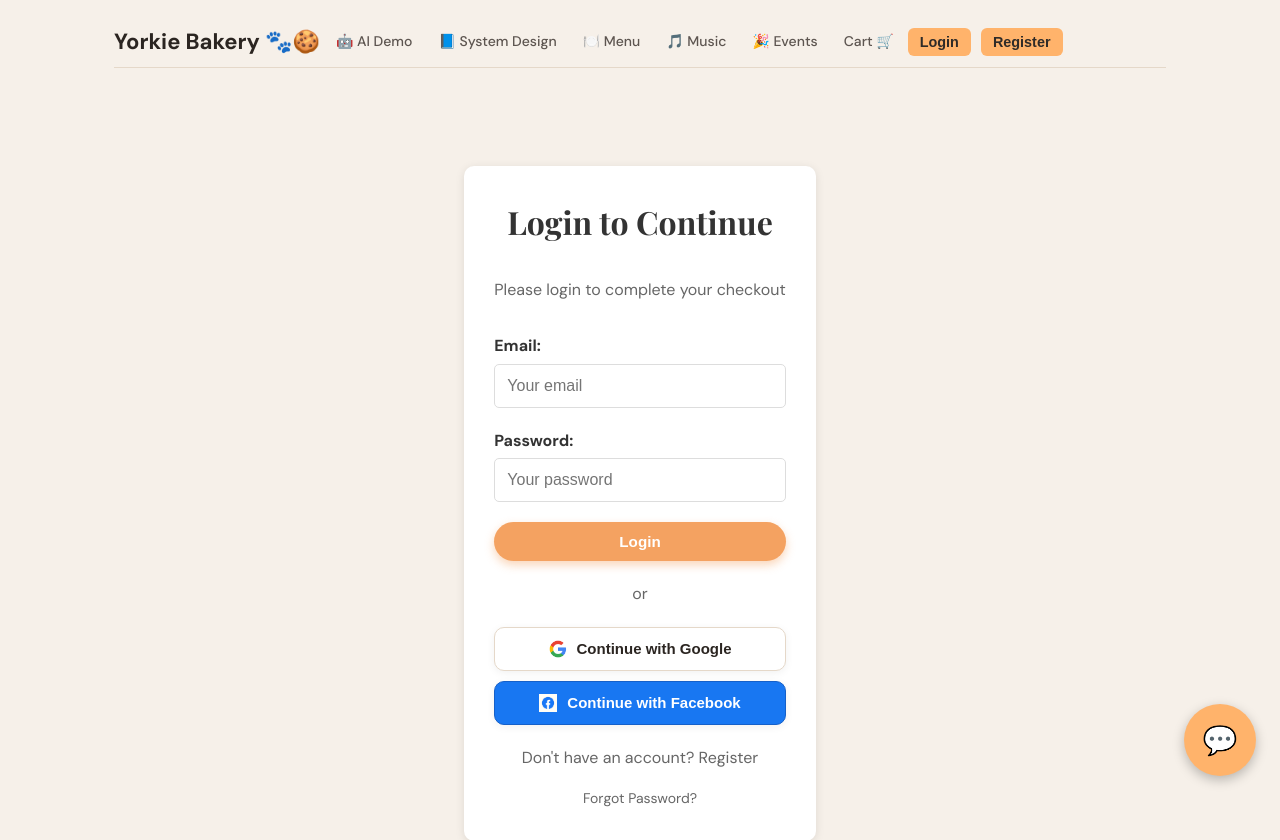
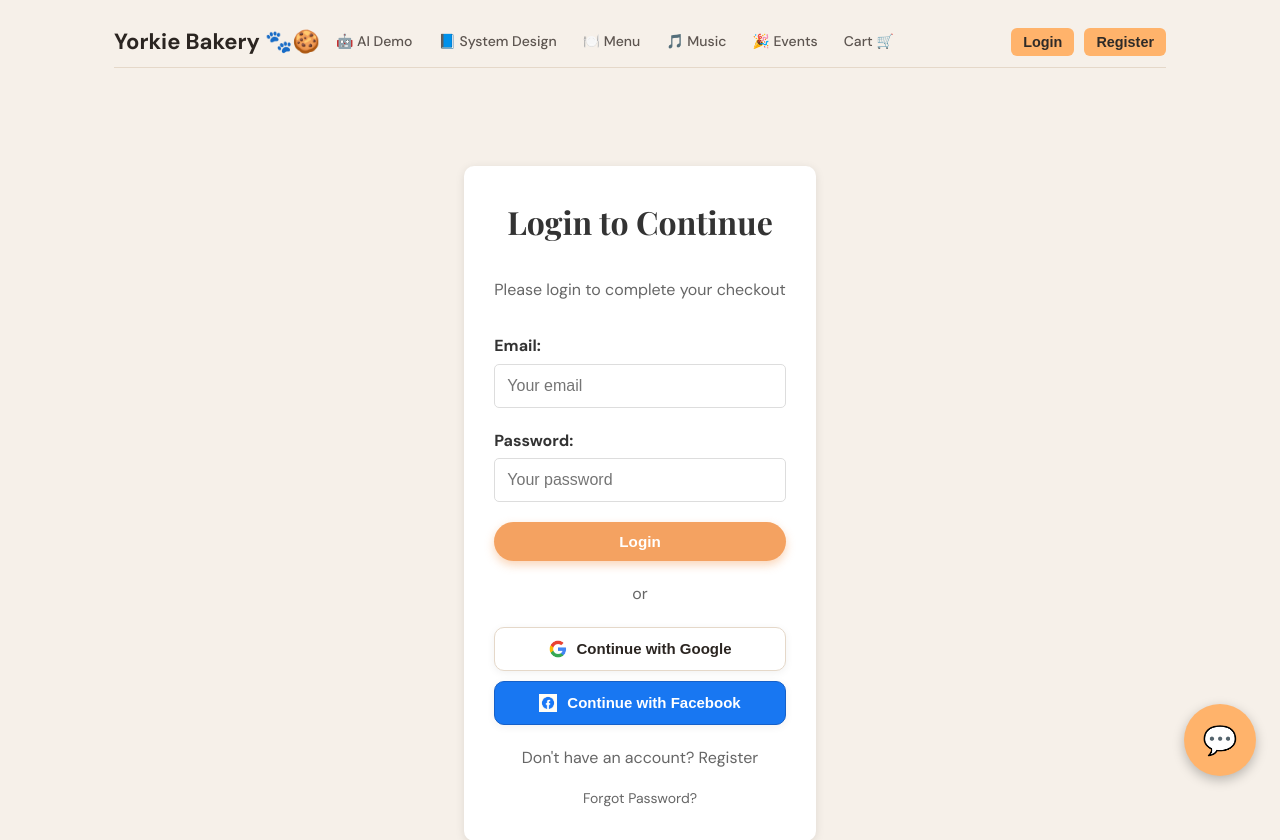
Before and after one commit to sikun-peng/yorkiebakery-api, a FastAPI app: page /auth/login?redirect_url=/cart/checkout in a window 1280 px wide. Shown: the top 840 px of the page. Run offline with FastAPI, Linux system fonts and the light colour scheme.

Commit message:
update for CDN and ui

```diff
--- a/app/static/styles.css
+++ b/app/static/styles.css
@@ -189,23 +189,29 @@ h1, h2, h3, h4 {
   display: flex;
   align-items: center;
   justify-content: flex-start;
-  gap: 14px;
-  flex-wrap: wrap;
+  gap: 16px;
+  flex-wrap: nowrap;
   flex: 1;
   margin-left: 16px;
+  min-width: 0;
 }
 
 .nav-primary {
   display: flex;
   align-items: center;
   gap: 14px;
-  flex-wrap: wrap;
+  flex-wrap: nowrap;
+  flex: 1;
+  min-width: 0;
 }
 
 .nav-right {
   display: flex;
   align-items: center;
   gap: 10px;
+  margin-left: auto;
+  justify-content: flex-end;
+  flex-shrink: 0;
 }
 
 /* ===========================
@@ -1156,17 +1162,9 @@ h1, h2, h3, h4 {
 }
 
 /* ===========================
-   RESPONSIVE DESIGN
+   NAV COLLAPSE (prevents wrapping)
    =========================== */
-@media (max-width: 768px) {
-  body {
-    padding: 16px;
-  }
-
-  .container {
-    padding: 0 16px;
-  }
-
+@media (max-width: 1100px) {
   .nav-bar {
     align-items: flex-start;
   }
@@ -1205,6 +1203,7 @@ h1, h2, h3, h4 {
     flex-direction: column;
     align-items: flex-start;
     gap: 10px;
+    width: 100%;
   }
 
   .nav-right {
@@ -1212,10 +1211,25 @@ h1, h2, h3, h4 {
     align-items: flex-start;
     gap: 8px;
     width: 100%;
+    margin-left: 0;
+    justify-content: flex-start;
   }
 
   .nav-link {
     margin: 0;
+  }
+}
+
+/* ===========================
+   RESPONSIVE DESIGN
+   =========================== */
+@media (max-width: 768px) {
+  body {
+    padding: 16px;
+  }
+
+  .container {
+    padding: 0 16px;
   }
 
   .menu-grid, .track-grid, .music-grid {
```
Also changed, not shown: setup.md (+3 -0 lines), migrations/002_seed_menu.sql, migrations/003_seed_music.sql.
